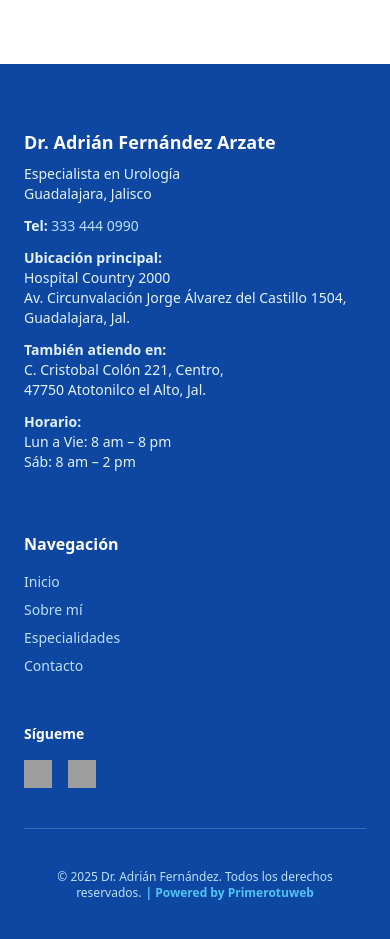
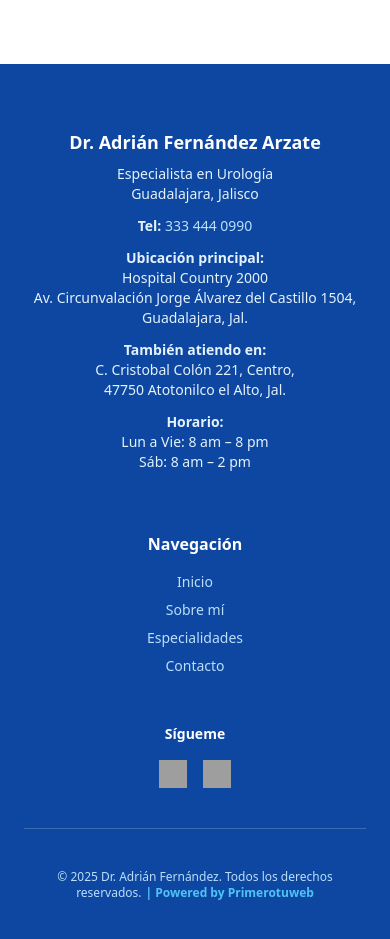
Before and after one commit to Die616/pagina-adrian, a React (Vite) app: page /contacto in a window 390 px wide. Shown: the part 2200-3139 px from the top of the page. Built offline with nearby package versions, Linux system fonts and the light colour scheme; grey boxes are pictures that could not be loaded.

Commit message:
google ads

```diff
--- a/index.html
+++ b/index.html
@@ -1,13 +1,27 @@
 <!doctype html>
 <html lang="en">
+
 <head>
   <meta charset="UTF-8" />
   <link rel="icon" type="image/svg+xml" href="/src/assets/logo-1.png" />
   <meta name="viewport" content="width=device-width, initial-scale=1.0" />
   <title>Dr. Adrián Fernández | Urólogo en Guadalajara y Especialista en Cirugía Prostática</title>
+
+  <!-- Google tag (gtag.js) -->
+  <script async src="https://www.googletagmanager.com/gtag/js?id=AW-16584247967">
+  </script>
+  <script>
+    window.dataLayer = window.dataLayer || [];
+    function gtag() { dataLayer.push(arguments); }
+    gtag('js', new Date());
+
+    gtag('config', 'AW-16584247967');
+  </script>
 </head>
+
 <body>
   <div id="root"></div>
   <script type="module" src="/src/main.jsx"></script>
 </body>
+
 </html>
--- a/src/components/footer.jsx
+++ b/src/components/footer.jsx
@@ -3,13 +3,15 @@ import React from 'react';
 export default function Footer() {
   return (
     <footer className="bg-[#0D47A1] text-white py-16 px-6 text-sm font-sans">
-      <div className="max-w-6xl mx-auto grid gap-12 md:grid-cols-3">
+      <div className="max-w-6xl mx-auto grid gap-12 md:grid-cols-3 text-center md:text-left items-center md:items-start">
 
         {/* Información del doctor */}
         <div>
           <h3 className="text-lg font-bold mb-2">Dr. Adrián Fernández Arzate</h3>
           <p className="text-[#e3f2fd] mb-3">Especialista en Urología<br />Guadalajara, Jalisco</p>
-          <p className="text-[#e3f2fd] mb-3"><strong>Tel:</strong> <a href="tel:3334440990" className="text-[#BBDEFB] hover:underline">333 444 0990</a></p>
+          <p className="text-[#e3f2fd] mb-3">
+            <strong>Tel:</strong> <a href="tel:3334440990" className="text-[#BBDEFB] hover:underline">333 444 0990</a>
+          </p>
           <p className="text-[#e3f2fd] mb-3">
             <strong>Ubicación principal:</strong><br />
             Hospital Country 2000<br />
@@ -32,14 +34,14 @@ export default function Footer() {
           <h4 className="text-base font-bold mb-4">Navegación</h4>
           <ul className="space-y-2">
             <li><a href="/" className="text-[#BBDEFB] hover:underline">Inicio</a></li>
-            <li><a href="sobre-mi" className="text-[#BBDEFB] hover:underline">Sobre mí</a></li>
-            <li><a href="especialidades" className="text-[#BBDEFB] hover:underline">Especialidades</a></li>
-            <li><a href="contacto" className="text-[#BBDEFB] hover:underline">Contacto</a></li>
+            <li><a href="/sobre-mi" className="text-[#BBDEFB] hover:underline">Sobre mí</a></li>
+            <li><a href="/especialidades" className="text-[#BBDEFB] hover:underline">Especialidades</a></li>
+            <li><a href="/contacto" className="text-[#BBDEFB] hover:underline">Contacto</a></li>
           </ul>
         </div>
 
         {/* Redes sociales */}
-        <div className="flex flex-col gap-4">
+        <div className="flex flex-col items-center md:items-start gap-4">
           <p className="font-semibold">Sígueme</p>
           <div className="flex gap-4">
             <a href="https://www.facebook.com/profile.php?id=61574646426392" target="_blank" rel="noopener noreferrer">
--- a/src/pages/mainpage.jsx
+++ b/src/pages/mainpage.jsx
@@ -74,7 +74,7 @@ export default function Home() {
           </div>
 
           {/* Texto */}
-          <div className="flex-1 min-w-[300px]">
+          <div className="flex-1 min-w-[300px] text-center md:text-left flex flex-col items-center md:items-start">
             <h2 className="text-3xl sm:text-4xl font-bold text-[#0D47A1] mb-6 relative inline-block after:content-[''] after:block after:w-full after:h-1 after:bg-[#4FC3F7] after:scale-x-0 hover:after:scale-x-100 after:transition-transform after:origin-left">
               Sobre mí
             </h2>
@@ -229,15 +229,15 @@ export default function Home() {
           Brindo atención médica profesional y personalizada para hombres, mujeres y niños. Estos son algunos de los principales motivos de consulta:
         </p>
 
-        <div className="grid gap-10 md:grid-cols-2 lg:grid-cols-3 text-left max-w-6xl mx-auto">
+        <div className="grid gap-10 md:grid-cols-2 lg:grid-cols-3 text-center md:text-left items-center md:items-start max-w-6xl mx-auto">
           {consultTopics.map((group, index) => (
-            <div key={index} className="animate-fade-in">
+            <div key={index} className="flex flex-col items-center md:items-start animate-fade-in">
               <h3 className="text-[#4FC3F7] text-lg font-semibold mb-3">
                 {group.title}
               </h3>
               <ul className="space-y-2 text-gray-700">
                 {group.items.map((item, idx) => (
-                  <li key={idx} className="flex items-start gap-2">
+                  <li key={idx} className="flex justify-center items-center gap-2 text-center md:justify-start md:text-left">
                     <FaCheck className="text-green-500 text-lg mt-1" />
                     <span>{item}</span>
                   </li>
@@ -246,7 +246,7 @@ export default function Home() {
             </div>
           ))}
         </div>
-      </section>
+      </section >
     );
   }
 
```
Lines whose indentation alone changed are shown as unchanged.
